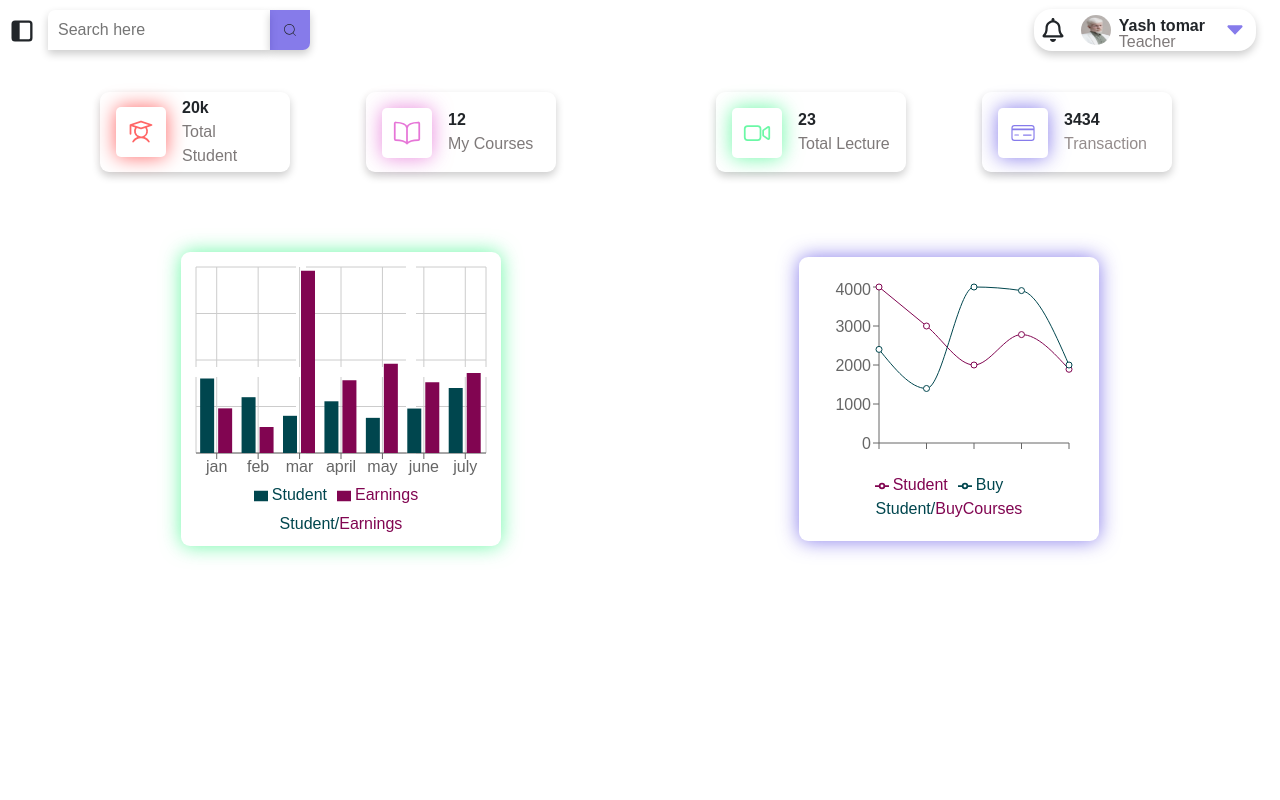
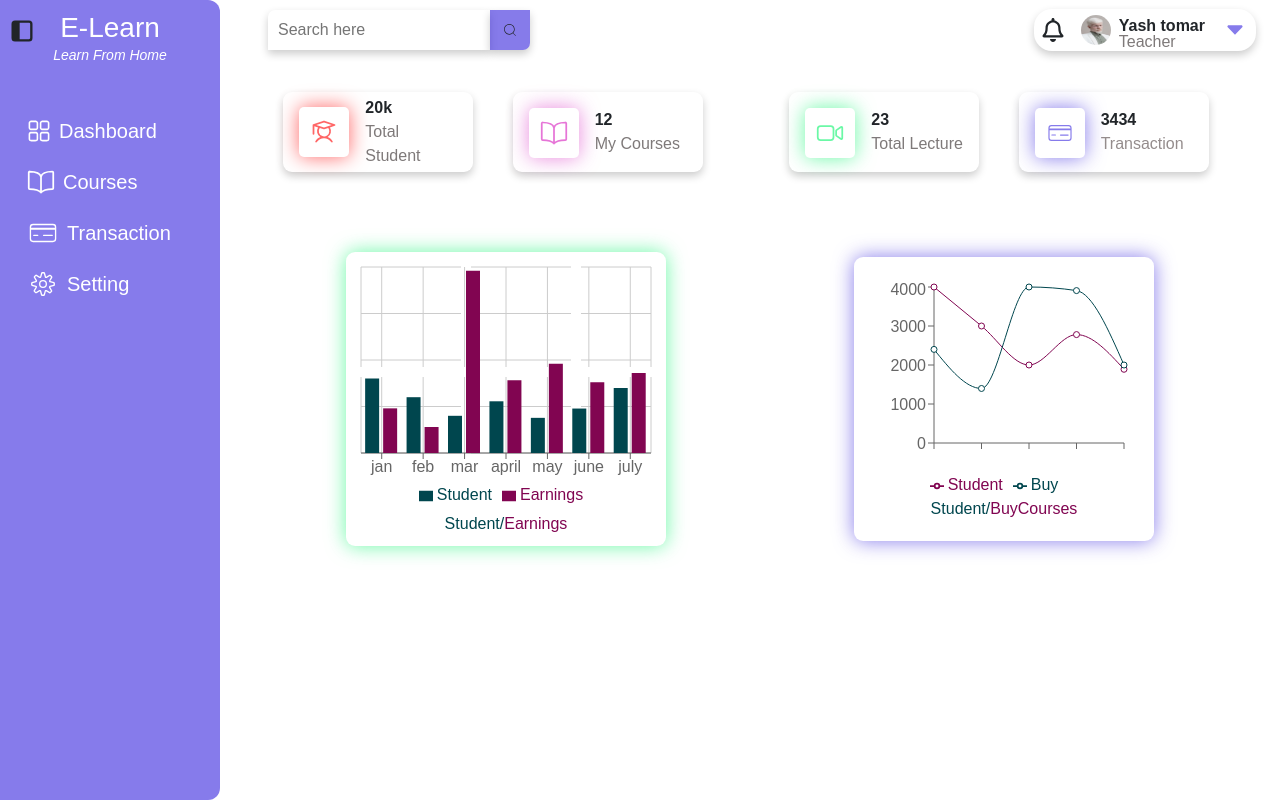
Before and after one commit to yashTomar272/Elearn, a React (Create React App) app in the folder frontend/: page /teacher in a window 1280 px wide. Built offline with nearby package versions, Linux system fonts and the light colour scheme.

Commit message:
make responsive

```diff
--- a/frontend/src/App.css
+++ b/frontend/src/App.css
@@ -93,8 +93,8 @@ input[type="radio"]:checked + label {
 }
 .delet_Course_icon{
   position: absolute;
-  top: 10px;
-  left: 10px;
+  top: 2px;
+  left: 20px;
   z-index: 2;
   color:red;
   font-size: 35px;
--- a/frontend/src/App.js
+++ b/frontend/src/App.js
@@ -3,7 +3,7 @@ import './App.css';
 import "bootstrap/dist/css/bootstrap.css";
  import "bootstrap/dist/js/bootstrap.bundle.js";
 import {
-    BrowserRouter as Router,
+    // BrowserRouter as Router,
     Route,
     Routes,
   } from "react-router-dom";
--- a/frontend/src/index.js
+++ b/frontend/src/index.js
@@ -4,7 +4,7 @@ import './index.css';
 import App from './App';
 import reportWebVitals from './reportWebVitals';
 import { BrowserRouter as Router } from 'react-router-dom'
-import {Provider} from "react-redux"
+// import {Provider} from "react-redux"
 
 const root = ReactDOM.createRoot(document.getElementById('root'));
 root.render(
--- a/frontend/src/teacherCompoments/AnalyticI.jsx
+++ b/frontend/src/teacherCompoments/AnalyticI.jsx
@@ -1,4 +1,4 @@
-import {XAxis,ResponsiveContainer,CartesianGrid,Tooltip,BarChart,Legend,Bar,PieChart,Pie,LineChart,YAxis,Line} from 'recharts'
+import {XAxis,CartesianGrid,Tooltip,BarChart,Legend,Bar} from 'recharts'
 export default function AnalyticI(){
   const data = [
     {
--- a/frontend/src/teacherCompoments/AnalyticII.jsx
+++ b/frontend/src/teacherCompoments/AnalyticII.jsx
@@ -1,4 +1,4 @@
-import {XAxis,CartesianGrid,Tooltip,BarChart,Legend,Bar,PieChart,Pie,LineChart,YAxis,Line} from 'recharts'
+import {XAxis,Tooltip,Legend,LineChart,YAxis,Line} from 'recharts'
 
  export default function AnalyticII(){
    const data02 = [
--- a/frontend/src/teacherCompoments/CenterTeacher.jsx
+++ b/frontend/src/teacherCompoments/CenterTeacher.jsx
@@ -157,7 +157,7 @@ const CenterTeacher = () => {
                     </div>
                 </div>
                 {/* chart of student */}
-                <div className="d-flex flex flex-md-row p-3 gap-4 gap-md-0 flex-column align-items-center justify-content-around mt-5">
+                <div className=" d-flex flex flex-md-row p-3 gap-4 gap-md-0 flex-column align-items-center justify-content-around mt-5" >
                     <div
                         style={{
                             borderRadius: "9px",
--- a/frontend/src/teacherCompoments/MyCourses.jsx
+++ b/frontend/src/teacherCompoments/MyCourses.jsx
@@ -11,8 +11,8 @@ const MyCourses = () => {
     <>
     <div className='h-100 w-100 p-3'>
 <h3 style={{fontWeight:"500",fontSize:"25px"}} className='text-center fw-bold'>My Courses</h3>
-<div className='d-flex flex-row justify-content-between mt-3'>
-    <div style={{height:"320px",width:"280px",boxShadow: "0px 4px 8px rgba(0, 0, 0, 0.2)",borderRadius:"9px"}} className=' d-flex flex-column position-relative '>
+<div className='row gap-3 d-flex align-items-center justify-content-evenly'>
+    <div style={{height:"320px",maxWidth:"290px",minWidth:"280px",boxShadow: "0px 4px 8px rgba(0, 0, 0, 0.2)",borderRadius:"9px"}} className=' d-flex flex-column col position-relative '>
         <MdDeleteOutline className='delet_Course_icon'/>
         <BiEditAlt className='edit_Course_icon' onClick={()=>navigate("/teacher/EditLecture")}/>
 <img src={photo} alt='Courses_img' style={{height:"50%",width:"100%",borderRadius:"9px 9px 0 "}}/>
@@ -30,7 +30,7 @@ const MyCourses = () => {
 </div>
     </div>
 
-<div style={{height:"320px",width:"280px",boxShadow: "0px 4px 8px rgba(0, 0, 0, 0.2)",borderRadius:"9px"}} className=' d-flex flex-column position-relative '>
+<div style={{height:"320px",maxWidth:"290px",minWidth:"280px",boxShadow: "0px 4px 8px rgba(0, 0, 0, 0.2)",borderRadius:"9px"}} className=' d-flex flex-column col position-relative '>
         <MdDeleteOutline className='delet_Course_icon'/>
         <BiEditAlt className='edit_Course_icon' onClick={()=>navigate("/teacher/EditLecture")}/>
 <img src={photo} alt='Courses_img' style={{height:"50%",width:"100%",borderRadius:"9px 9px 0 "}}/>
@@ -49,7 +49,7 @@ const MyCourses = () => {
     </div>
 
 
-    <div style={{height:"320px",width:"280px",boxShadow: "0px 4px 8px rgba(0, 0, 0, 0.2)",borderRadius:"9px"}} className=' d-flex flex-column position-relative '>
+    <div style={{height:"320px",maxWidth:"290px",minWidth:"280px",boxShadow: "0px 4px 8px rgba(0, 0, 0, 0.2)",borderRadius:"9px"}} className=' d-flex flex-column col position-relative '>
         <MdDeleteOutline className='delet_Course_icon'/>
         <BiEditAlt className='edit_Course_icon' onClick={()=>navigate("/teacher/EditLecture")}/>
 <img src={photo} alt='Courses_img' style={{height:"50%",width:"100%",borderRadius:"9px 9px 0 "}}/>
--- a/frontend/src/teacherCompoments/ProfileSetting.jsx
+++ b/frontend/src/teacherCompoments/ProfileSetting.jsx
@@ -4,15 +4,15 @@ import photo from "../imgs/photo.jpg"
 const ProfileSetting = () => {
   return (
    <>
-   <div className='h-100 w-100 p-4 '>
-<div className='d-flex align-items-center gap-4 flex-row'>
+   <div className='h-100 w-100 p-4  d-flex align-items-center justify-content-center'>
+<div className='d-flex align-items-center gap-5 flex-sm-row flex-column' style={{maxWidth:"550px"}}>
  <div className='d-flex flex-column gap-4 align-items-center'>
    <div className='p-1' style={{height:"200px",aspectRatio:"1",borderRadius:"50%",border:"3px solid rgba(54, 35, 221, 0.6)"}}>
     <img src={photo} alt='Profile_img' style={{borderRadius:"50%"}} className='w-100 h-100'/>
   </div>
 <button className='see_btn'>Logout</button>
  </div>
-  <div className='d-flex flex-column gap-2'>
+  <div className='d-flex align-items-sm-start align-items-center flex-column gap-2'>
     <span style={{fontSize:"25px",fontWeight:"600",color:"black"}}>Yash Tomar</span>
     <span style={{fontSize:"20px",fontWeight:"500",color:"black"}}>Registered in at: 30/08/2025</span>
     <span style={{fontSize:"20px",fontWeight:"500",color:"black"}}>TEACHER</span>
--- a/frontend/src/teacherCompoments/SideTeacher.jsx
+++ b/frontend/src/teacherCompoments/SideTeacher.jsx
@@ -1,5 +1,5 @@
-import React from 'react'
-import { useState } from 'react';
+// import React from 'react'
+import { useState, useEffect} from 'react';
 
 import { RxDashboard } from "react-icons/rx";
 import { IoBookOutline } from "react-icons/io5";
@@ -7,45 +7,43 @@ import { CiCreditCard1 } from "react-icons/ci";
 import { CiSettings } from "react-icons/ci";
 import { useNavigate } from "react-router-dom";
 import { TbLayoutSidebarFilled } from "react-icons/tb";//ise laganahai jab mobile me side bar none rahe gaa ise click karne par on ho
+import { useMediaQuery } from 'react-responsive';
 
 const SideTeacher = () => {
   const navigate=useNavigate()
  const [showSide,setShowSide]= useState();
-  //  const isSmallScreen = useMediaQuery({ maxWidth: 992 });
 
-  // useEffect(() => {
-  //   if (isSmallScreen) {
-  //     console.log('Screen is less than 500px');
-  //     // Add your logic here, like:
-  //     // setShow(true);
-  //   } else {
-  //     console.log('Screen is 500px or wider');
-  //     // setShow(false);
-  //   }
-  // }, [isSmallScreen]); // Runs every time screen size crosses the threshold
+   const lgScreen = useMediaQuery({ maxWidth: 992 });
 
+  useEffect(() => {
+    if (lgScreen) {
+      setShowSide(false)
+    } else { setShowSide(true)
+    }
+  }, [lgScreen]);
   return (
     <>
-    <div><div className='position-absolute top-0 fs-3 m-2' style={{zIndex:"2"}} onClick={()=>setShowSide(!showSide)}><TbLayoutSidebarFilled/></div></div>
-    <div className={`h-100 position-relative   w-100 ${showSide?"d-lg-block d-none":'d-none'}`} style={{minWidth:"220px",maxWidth:"280px",background:"rgba(54, 35, 221, 0.6)",borderTopRightRadius:"12px",borderBottomRightRadius:"12px",paddingTop:"11px"}}>
+    <div><div className='position-absolute top-0 fs-3 m-2' style={{zIndex:"4"}} onClick={()=>setShowSide(!showSide)}><TbLayoutSidebarFilled/></div></div>
+    <div className={`h-100 ${lgScreen?"position-absolute":'position-relative'}  w-100 ${showSide?"":'d-none'}`} style={{zIndex:"3",minWidth:"220px",maxWidth:"280px",background:"rgba(134, 123, 235, 1)",borderTopRightRadius:"12px",borderBottomRightRadius:"12px",paddingTop:"11px"}}>
         <h3 className='m-0 mb-0' style={{fontWeight:"500",color:"white",textAlign:"center"}}>E-Learn</h3>
         <p className='fst-italic' style={{fontWeight:"500",fontSize:"14px",color:"white",textAlign:"center"}} >Learn From Home</p>
 
         <ul className=' mt-5 d-flex gap-3 flex-column' style={{padding:"0 0 0 17px "}}>
-<li className='d-flex align-items-center w-100  gap-2  li_color' onClick={()=>navigate("/teacher")}>
+<li className='d-flex align-items-center w-100  gap-2  li_color'   onClick={() => {if(lgScreen)setShowSide(false); navigate("/teacher");
+  }}>
 <RxDashboard  className='icon_color fs-4' />
 Dashboard
 </li>
-<li className='d-flex align-items-center w-100  gap-2  li_color' onClick={()=>navigate("/teacher/MyCourses")} >
+<li className='d-flex align-items-center w-100  gap-2  li_color' onClick={()=>{if(lgScreen)setShowSide(false);navigate("/teacher/MyCourses");}} >
 <IoBookOutline  className='icon_color fs-3' />
 Courses
 </li>
-<li className='d-flex align-items-center w-100  gap-2  li_color'  onClick={()=>navigate("/teacher/SeeTransaction")
+<li className='d-flex align-items-center w-100  gap-2  li_color'  onClick={()=>{if(lgScreen)setShowSide(false);navigate("/teacher/SeeTransaction");}
 }>
 <CiCreditCard1  className='icon_color fs-2' />
 Transaction
 </li>
-<li className='d-flex align-items-center w-100  gap-2  li_color' onClick={()=>navigate("/teacher/ProfileSetting")}>
+<li className='d-flex align-items-center w-100  gap-2  li_color' onClick={()=>{if(lgScreen)setShowSide(false);navigate("/teacher/ProfileSetting");}}>
 <CiSettings  className='icon_color fs-2' />
 Setting
 </li>
--- a/frontend/src/teacherCompoments/TeacherLayout.jsx
+++ b/frontend/src/teacherCompoments/TeacherLayout.jsx
@@ -1,6 +1,6 @@
-import React from 'react'
+// import React from 'react'
 import SideTeacher from './SideTeacher'
-import CenterTeacher from './CenterTeacher'
+// import CenterTeacher from './CenterTeacher'
 import NavTeacher from './NavTeacher'
 import { Outlet } from 'react-router-dom'
 
```
